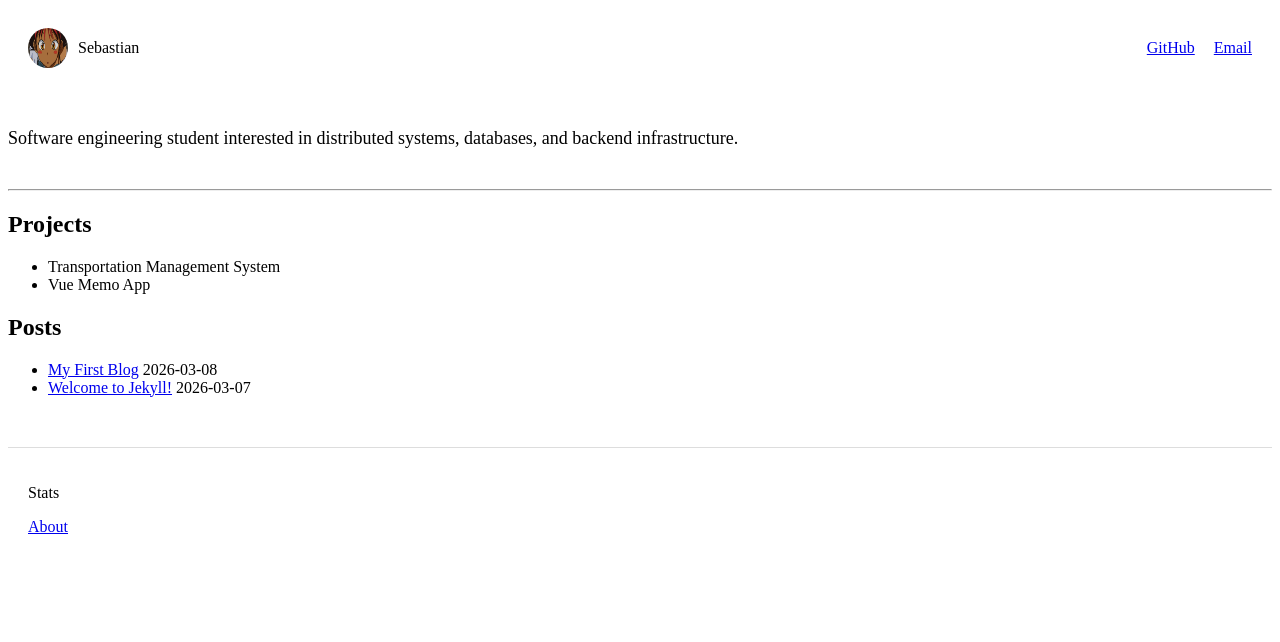
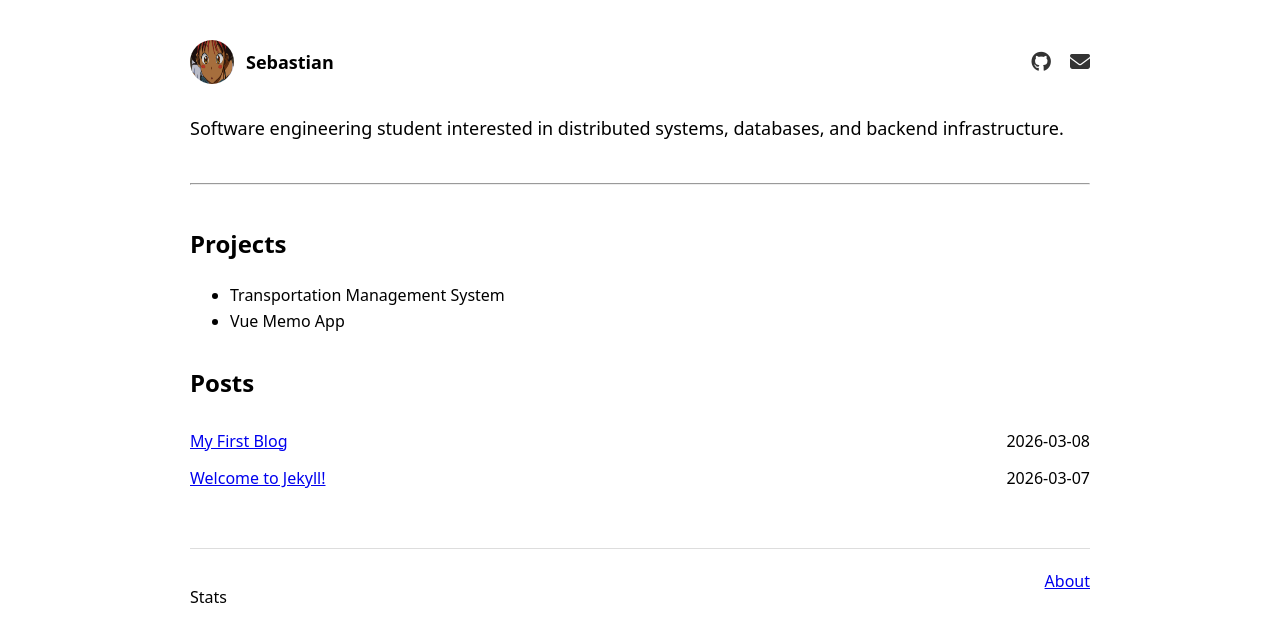
Before and after one commit to sebastian-edward/sebastian-edward.github.io, a Jekyll site: the page built from index.md, in a window 1280 px wide. Shown: the top 642 px of the page. Built offline with Jekyll 4.4.1, drawn with Linux system fonts in a browser that asks for light colours.

Commit message:
use new style

```diff
--- a/_layouts/default.html
+++ b/_layouts/default.html
@@ -1,20 +1,79 @@
 <!DOCTYPE html>
 <html>
 <head>
-  <meta charset="utf-8">
-  <title>{{ page.title }}</title>
-  <link rel="stylesheet" href="/assets/style.css">
+<meta charset="utf-8">
+<title>{{ site.title }}</title>
+<link rel="stylesheet" href="/assets/style.css">
+
+<!-- icons -->
+<link rel="stylesheet" href="https://cdnjs.cloudflare.com/ajax/libs/font-awesome/6.5.0/css/all.min.css">
+
 </head>
 
 <body>
 
-{% include header.html %}
+<header class="header">
+
+<div class="left">
+<img src="/assets/avatar.jpg" class="avatar">
+<span class="name">Sebastian</span>
+</div>
+
+<div class="right">
+<a href="https://github.com/yourname"><i class="fa-brands fa-github"></i></a>
+<a href="mailto:you@email.com"><i class="fa-solid fa-envelope"></i></a>
+</div>
+
+</header>
 
 <main>
-  {{ content }}
+
+<section class="intro">
+<p>
+Software engineering student interested in distributed systems,
+databases, and backend infrastructure.
+</p>
+</section>
+
+<hr>
+
+<section class="projects">
+<h2>Projects</h2>
+
+<ul>
+<li>Transportation Management System</li>
+<li>Vue Memo App</li>
+</ul>
+
+</section>
+
+<section class="posts">
+<h2>Posts</h2>
+
+<ul>
+{% for post in site.posts limit:5 %}
+<li>
+<a href="{{ post.url }}">{{ post.title }}</a>
+<span class="date">{{ post.date | date: "%Y-%m-%d" }}</span>
+</li>
+{% endfor %}
+</ul>
+
+</section>
+
 </main>
 
-{% include footer.html %}
+<footer class="footer">
+
+<div class="stats">
+<p>Stats</p>
+</div>
+
+<div class="links">
+<a href="/about/">About</a>
+</div>
+
+</footer>
 
 </body>
 </html>
--- a/assets/style.css
+++ b/assets/style.css
@@ -1,33 +1,69 @@
-.site-header{
+body{
+font-family:system-ui;
+max-width:900px;
+margin:auto;
+padding:40px;
+line-height:1.6;
+}
+
+.header{
 display:flex;
 justify-content:space-between;
 align-items:center;
-padding:20px;
+margin-bottom:30px;
 }
 
-.header-left{
+.left{
 display:flex;
 align-items:center;
-gap:10px;
+gap:12px;
 }
 
 .avatar{
-width:40px;
-height:40px;
+width:44px;
+height:44px;
 border-radius:50%;
 }
 
-.header-right a{
+.name{
+font-weight:600;
+font-size:18px;
+}
+
+.right a{
 margin-left:15px;
+font-size:20px;
+color:#333;
 }
 
 .intro{
-margin:40px 0;
 font-size:18px;
+margin-bottom:20px;
 }
 
-.site-footer{
+hr{
+margin:40px 0;
+}
+
+h2{
+margin-top:30px;
+}
+
+.posts ul{
+padding-left:0;
+list-style:none;
+}
+
+.posts li{
+display:flex;
+justify-content:space-between;
+padding:6px 0;
+}
+
+.footer{
+border-top:1px solid #ddd;
 margin-top:50px;
-padding:20px;
-border-top:1px solid #ddd;
+padding-top:20px;
+display:flex;
+justify-content:space-between;
 }
```
Also changed, not shown: index.md (+2 -2 lines).
